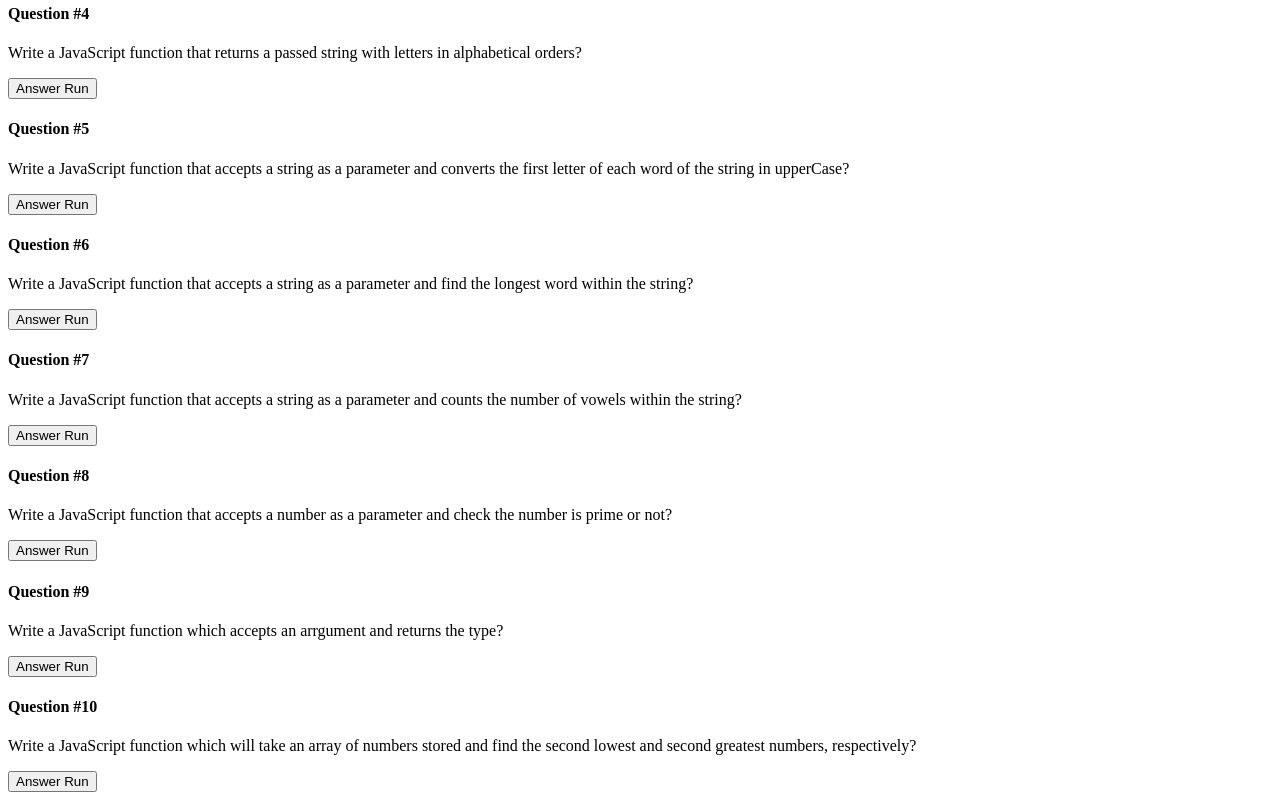
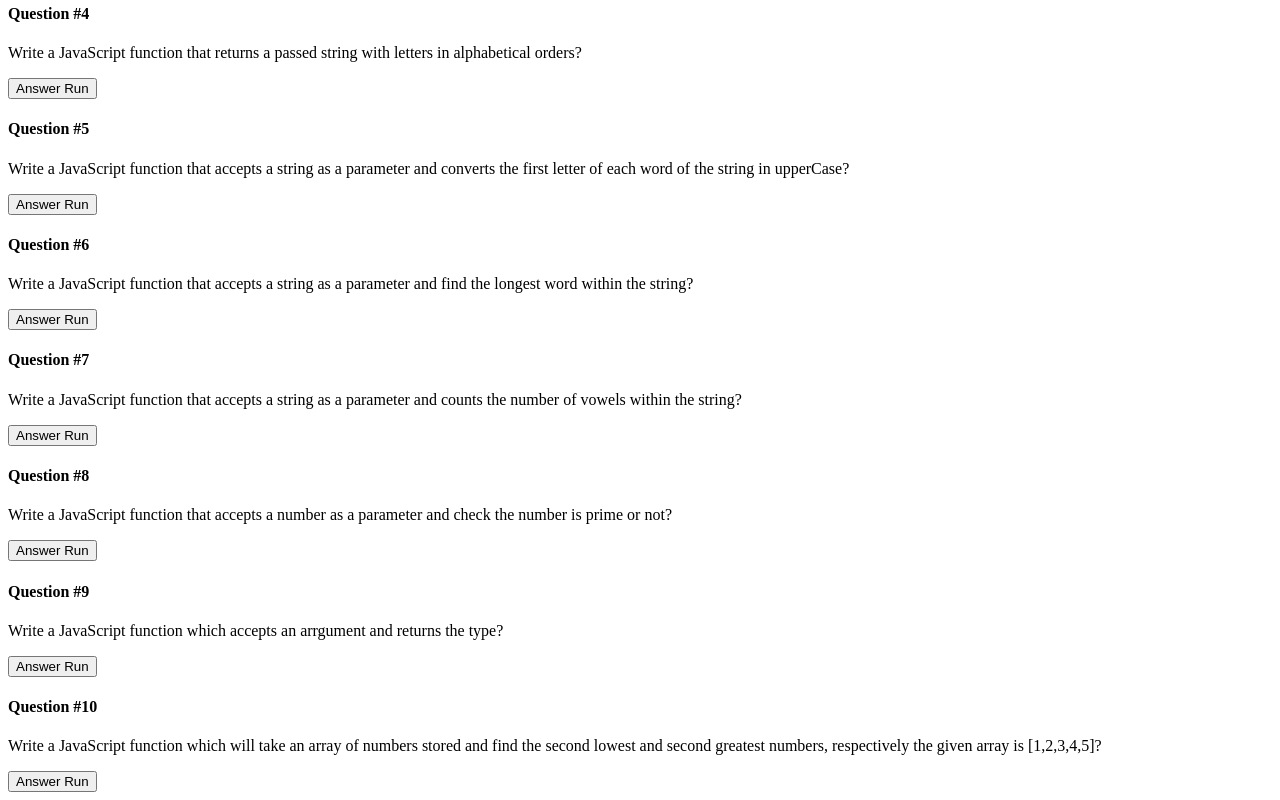
Before and after one commit to mohsinalikhan6/question_answer, a plain HTML site: page index.html in a window 1280 px wide. Shown: the part 363-1163 px from the top of the page. Drawn offline with Linux system fonts and the light colour scheme.

Commit message:
add an array in Q 10

```diff
--- a/index.html
+++ b/index.html
@@ -79,7 +79,7 @@
         <h4>Question #10</h4>
         <p>
             Write a JavaScript function which will take an array of numbers stored and find the second lowest and second
-            greatest numbers, respectively?
+            greatest numbers, respectively the given array is [1,2,3,4,5]?
         </p>
         <button onclick="">Answer Run</button>
     </div>
```
